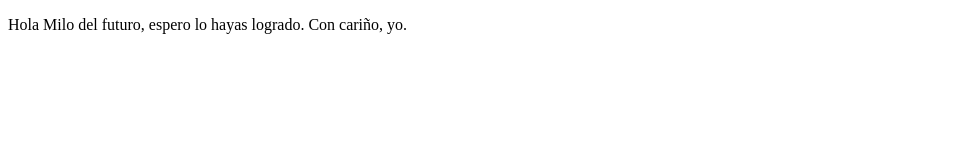
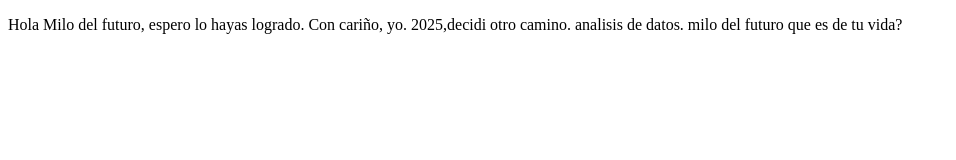
Before and after one commit to MrMilx/projectFrontend, a plain HTML site: page index.html in a window 1280 px wide. Shown: the whole page, without its empty margins (0-956 px from the left). Drawn offline with Linux system fonts and the light colour scheme.

Commit message:
Update index.html

```diff
--- a/index.html
+++ b/index.html
@@ -9,6 +9,8 @@
 <body>
     <p>
         Hola Milo del futuro, espero lo hayas logrado. Con cariño, yo.
+        2025,decidi otro camino. analisis de datos. milo del futuro que es de tu vida?
     </p>
 </body>
+
 </html>
```
